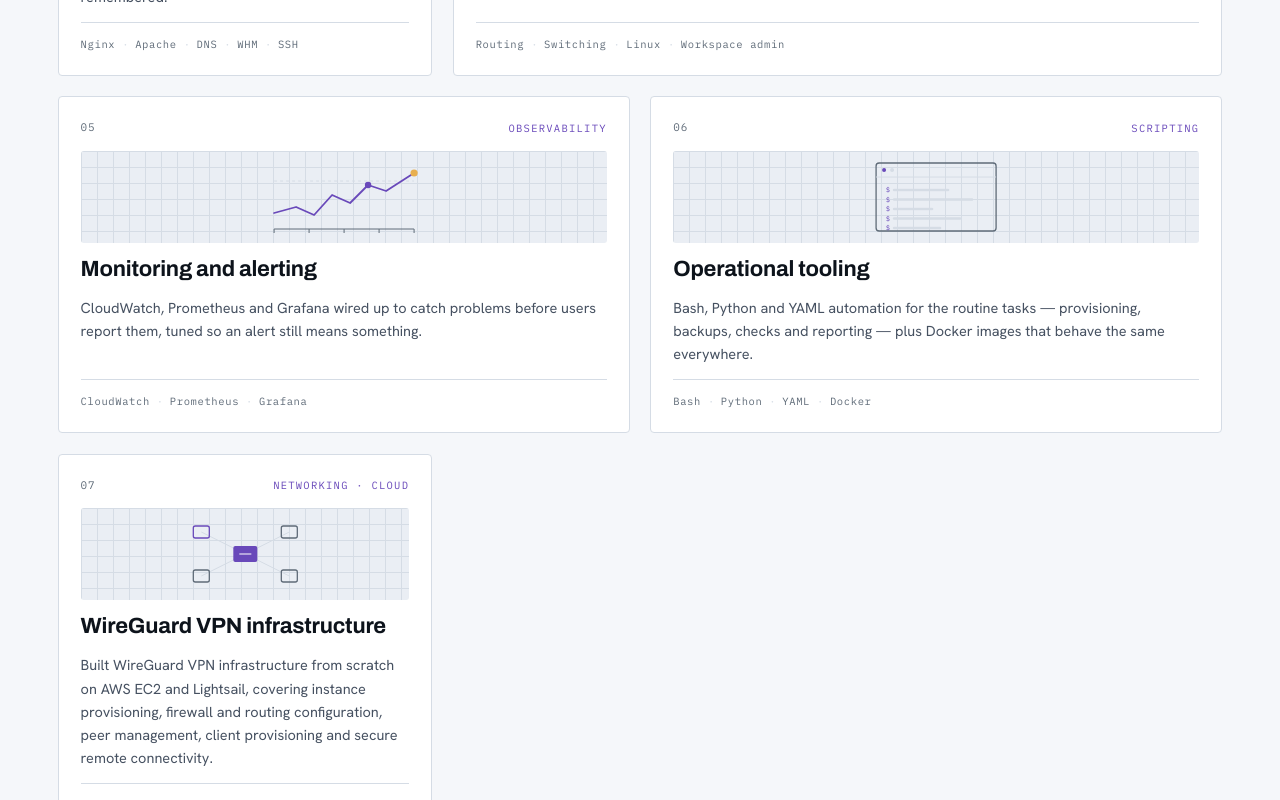
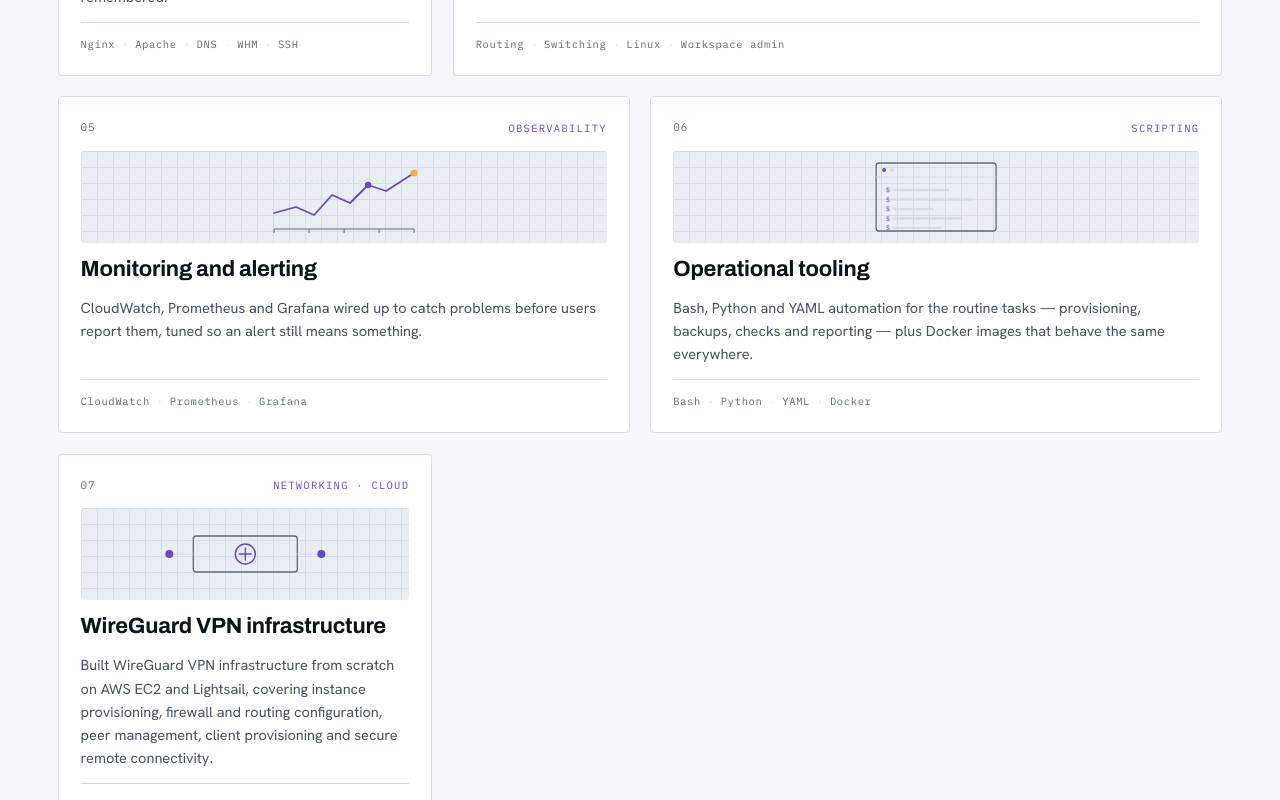
Before and after one commit to aaadarshkumar/aaadarshkumar.github.io, a React (Vite) app: page / in a window 1280 px wide. Shown: the part 2616-3416 px from the top of the page. Built offline with nearby package versions, Linux system fonts and the light colour scheme.

Commit message:
update Glyphs for wireguard : as VPN svg icon

```diff
--- a/src/components/Glyphs.tsx
+++ b/src/components/Glyphs.tsx
@@ -180,6 +180,36 @@ function Script() {
     </svg>
   )
 }
+function VPN() {
+  return (
+    <svg {...box}>
+      <rect
+        x="48"
+        y="28"
+        width="104"
+        height="36"
+        rx="3"
+        stroke={STRUCT}
+        strokeWidth="1.3"
+      />
+
+      <circle cx="100" cy="46" r="10" stroke={HOT} strokeWidth="1.5" />
+
+      <path
+        d="M100 40 v12 M94 46 h12"
+        stroke={HOT}
+        strokeWidth="1.4"
+        strokeLinecap="round"
+      />
+
+      <line x1="48" y1="46" x2="28" y2="46" stroke={LINE} strokeWidth="1" />
+      <line x1="152" y1="46" x2="172" y2="46" stroke={LINE} strokeWidth="1" />
+
+      <circle cx="24" cy="46" r="4" fill={HOT} />
+      <circle cx="176" cy="46" r="4" fill={HOT} />
+    </svg>
+  )
+}
 
 const GLYPHS: Record<WorkItem['glyph'], () => ReactElement> = {
   pipeline: Pipeline,
@@ -188,6 +218,7 @@ const GLYPHS: Record<WorkItem['glyph'], () => ReactElement> = {
   network: Network,
   monitor: Monitor,
   script: Script,
+  vpn: VPN
 }
 
 export function Glyph({ name }: { name: WorkItem['glyph'] }) {
--- a/src/data/index.ts
+++ b/src/data/index.ts
@@ -56,7 +56,7 @@ export const sheet: SheetRow[] = [
   { key: 'Role', value: 'Cloud & Systems Engineer, Rubico' },
   { key: 'Based in', value: 'Rishikesh, Uttarakhand, India' },
   { key: 'Focus', value: 'AWS · Linux · CI/CD · Monitoring · Automation · Kubernetes · Ansible · Networking' },
-  { key: 'Learning', value: 'Kubernetes, Ansible at depth' },
+  { key: 'Learning', value: 'DevOps, Cloud Architecture' },
   { key: 'Education', value: 'BCA, Modern Institute of Technology' },
 ]
 
@@ -142,7 +142,7 @@ export const work: WorkItem[] = [
   description:
     'Built WireGuard VPN infrastructure from scratch on AWS EC2 and Lightsail, covering instance provisioning, firewall and routing configuration, peer management, client provisioning and secure remote connectivity.',
   tags: ['WireGuard', 'AWS EC2', 'AWS Lightsail', 'VPN', 'Routing', 'Linux'],
-  glyph: 'network',
+  glyph: 'vpn',
   span: Span.Third,
   }
 ]
--- a/src/types/index.ts
+++ b/src/types/index.ts
@@ -20,7 +20,7 @@ export type WorkItem = {
   /** Tools used, shown in the tile footer */
   tags: string[]
   /** Which diagram glyph to draw. See components/Glyphs.tsx */
-  glyph: 'pipeline' | 'cloud' | 'server' | 'network' | 'monitor' | 'script'
+  glyph: 'pipeline' | 'cloud' | 'server' | 'network' | 'monitor' | 'script' | 'vpn'
   span?: Span
   /** Optional outbound link — the tile becomes an anchor when set */
   url?: string
```
